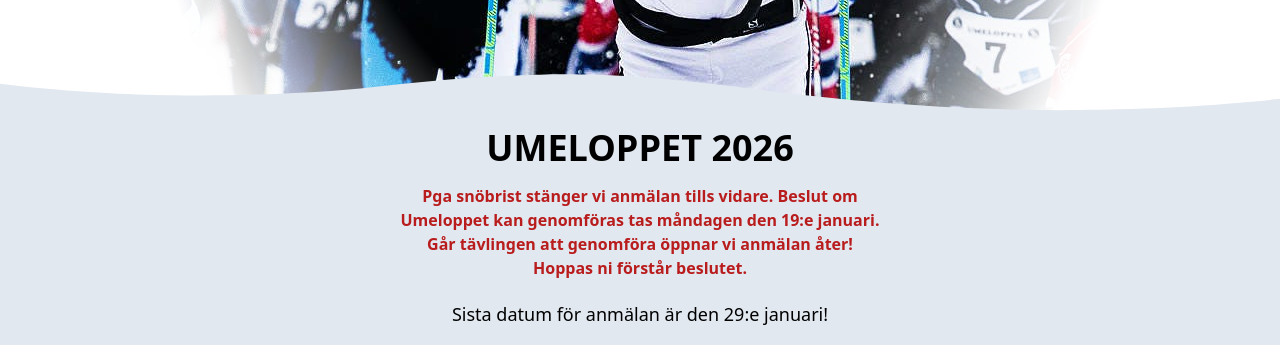
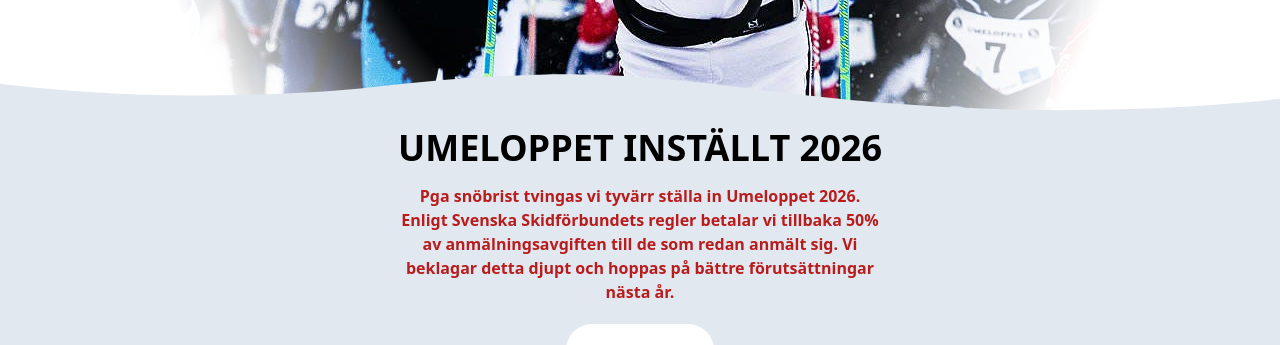
Before and after one commit to Vejron/vb-ski-astro, an Astro site: page / in a window 1280 px wide. Shown: the part 448-793 px from the top of the page. Built offline with nearby package versions, Linux system fonts and the light colour scheme; Astro itself is replaced by a stand-in of ours.

Commit message:
feat: update Umeloppet status for 2026, reflecting cancellation due to snow shortage

```diff
--- a/src/components/Anmalan.vue
+++ b/src/components/Anmalan.vue
@@ -10,10 +10,11 @@
     </p>
      -->
 
-    <h2 class="font-bold sm:text-center text-4xl uppercase mb-4">Anmälan för 2026 års lopp är tillfälligt stängd</h2>
+    <h2 class="font-bold sm:text-center text-4xl uppercase mb-4">Umeloppet inställt 2026</h2>
     <p class="sm:text-center text-red-700 font-semibold text-lg mb-4">
-      Pga snöbrist stänger vi Anmälan tills vidare. Beslut om Umeloppet kan genomföras tas måndagen den 19:e januari.
-      Går tävlingen att genomföra öppnar vi anmälan åter! Hoppas ni förstår beslutet.
+      Pga snöbrist tvingas vi tyvärr ställa in Umeloppet 2026.
+      Enligt Svenska Skidförbundets regler betalar vi tillbaka 50% av anmälningsavgiften till de som redan anmält sig.
+      Vi beklagar detta djupt och hoppas på bättre förutsättningar nästa år.
     </p>
 
 
--- a/src/components/RaceTeaser.astro
+++ b/src/components/RaceTeaser.astro
@@ -19,18 +19,17 @@ import TopShape from '../components/TopShape.astro';
 
 
   <div class="flex flex-col h-full justify-center items-center text-center">
-    <h1 class="text-4xl font-bold my-4">UMELOPPET 2026</h1>
+    <h1 class="text-4xl font-bold my-4">UMELOPPET INSTÄLLT 2026</h1>
     <!--p class="max-w-lg px-4">Nu är anmälan öppen för 2026 års upplaga av Umeloppet. <strong>Söndagen den 1:a Februari</strong> avgörs detta anrika skidlopp. Seedningsgrundande för Vasaloppet och Tjejvasan</p-->
     <p class="max-w-lg font-semibold text-red-700 px-4">
-      Pga snöbrist stänger vi anmälan tills vidare.
-      Beslut om Umeloppet kan genomföras tas måndagen den 19:e januari.
-      Går tävlingen att genomföra öppnar vi anmälan åter!
-      Hoppas ni förstår beslutet.
+      Pga snöbrist tvingas vi tyvärr ställa in Umeloppet 2026.
+      Enligt Svenska Skidförbundets regler betalar vi tillbaka 50% av anmälningsavgiften till de som redan anmält sig.
+      Vi beklagar detta djupt och hoppas på bättre förutsättningar nästa år.
     </p>
     <!--p class="max-w-lg px-4 my-4">Med anledning av det stora intresset för Umeloppet 2026 är vi tacksamma om all som har möjlighet
       hämtar ut nummerlapp och chip redan på lördag 1:a Februari mellan kl 13:00 och 16:00.
     </p-->
-    <p class="text-lg font-medium mt-5">Sista datum för anmälan är den 29:e januari!</p>
+    <!--p class="text-lg font-medium mt-5">Sista datum för anmälan är den 29:e januari!</p-->
 
     <a href="/umeloppet" class="mt-5 px-6 py-3 text-xl bg-white font-bold text-white bg-slate-800 rounded-full hover:bg-opacity-90  focus:ring-2 focus:ring-offset-2 focus:ring-white focus:outline-none">Till loppet</a>
     <div class="py-12"></div>
```
